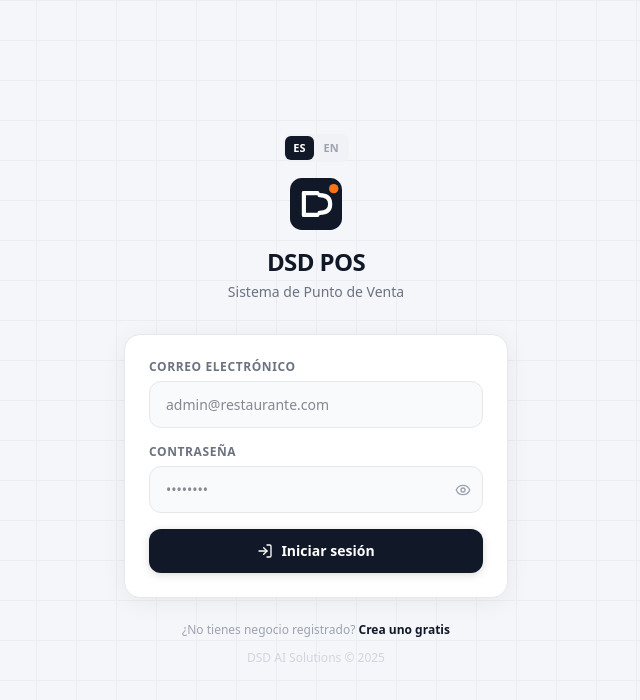
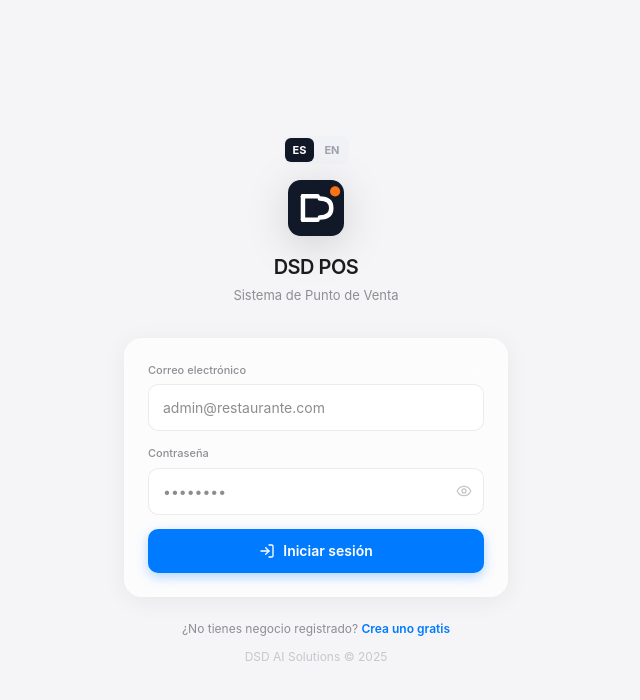
Before and after one commit to sesar21macias-sudo/DSD-SOLUTION, a Next.js app in the folder dsd-pos/frontend/: page /login in a window 1280 px wide. Shown: the top 700 px of the page, without its empty margins (324-964 px from the left). Built offline with nearby package versions, Linux system fonts and the light colour scheme; no server answers.

Commit message:
feat: redisena login del POS con estetica Apple
Fondo gris claro, tarjeta con vidrio esmerilado, azul de sistema #007AFF
como acento, tipografia del sistema, esquinas mas redondeadas.

```diff
--- a/dsd-pos/frontend/src/app/login/page.tsx
+++ b/dsd-pos/frontend/src/app/login/page.tsx
@@ -36,54 +36,51 @@ export default function LoginPage() {
     }
   }
 
+  const SYSTEM_FONT = "-apple-system,BlinkMacSystemFont,'SF Pro Text','Segoe UI',Roboto,sans-serif"
+  const BLUE = '#007AFF'
+
   const inputStyle: React.CSSProperties = {
     width: '100%',
-    background: '#f9fafb',
-    border: '1px solid #e5e7eb',
-    borderRadius: '12px',
-    padding: '12px 16px',
+    background: '#ffffff',
+    border: '0.5px solid rgba(0,0,0,0.08)',
+    borderRadius: '10px',
+    padding: '12px 14px',
     fontSize: '14px',
-    color: '#111827',
+    color: '#1c1c1e',
     outline: 'none',
-    transition: 'border-color 0.15s',
+    transition: 'border-color 0.15s, box-shadow 0.15s',
+    fontFamily: SYSTEM_FONT,
   }
 
   return (
     <div
       className="min-h-screen flex items-center justify-center px-4"
-      style={{ background: '#f5f6fa' }}
+      style={{ background: '#f5f5f7', fontFamily: SYSTEM_FONT }}
     >
-      {/* Subtle grid pattern */}
-      <div
-        className="absolute inset-0 pointer-events-none opacity-[0.03]"
-        style={{
-          backgroundImage: 'linear-gradient(#111 1px, transparent 1px), linear-gradient(90deg, #111 1px, transparent 1px)',
-          backgroundSize: '40px 40px',
-        }}
-      />
-
       <div className="w-full max-w-sm relative">
         <div className="flex justify-center mb-4">
           <LanguageSwitcher />
         </div>
         {/* Logo + heading */}
         <div className="text-center mb-8 flex flex-col items-center gap-4">
-          <DSDLogo size={52} variant="dark" />
+          <div style={{ filter: 'drop-shadow(0 8px 20px rgba(0,0,0,0.15))' }}>
+            <DSDLogo size={56} variant="dark" />
+          </div>
           <div>
-            <h1 className="text-2xl font-bold tracking-tight" style={{ color: '#111827' }}>{t('login.title')}</h1>
-            <p className="text-sm mt-1" style={{ color: '#6b7280' }}>{t('login.subtitle')}</p>
+            <h1 className="text-[20px] font-semibold tracking-tight" style={{ color: '#1c1c1e' }}>{t('login.title')}</h1>
+            <p className="text-[13px] mt-1" style={{ color: '#8e8e93' }}>{t('login.subtitle')}</p>
           </div>
         </div>
 
-        {/* Card */}
+        {/* Card: vidrio esmerilado, esquinas grandes, sombra suave */}
         <form
           onSubmit={handleSubmit}
-          className="rounded-2xl p-6 space-y-4"
-          style={{ background: '#ffffff', border: '1px solid #e5e7eb', boxShadow: '0 4px 24px rgba(0,0,0,0.06)' }}
+          className="rounded-[18px] p-6 space-y-3.5"
+          style={{ background: 'rgba(255,255,255,0.7)', backdropFilter: 'blur(20px) saturate(180%)', WebkitBackdropFilter: 'blur(20px) saturate(180%)', boxShadow: '0 4px 24px rgba(0,0,0,0.06)' }}
         >
           {/* Email */}
           <div className="space-y-1.5">
-            <label className="block text-xs font-semibold uppercase tracking-wider" style={{ color: '#6b7280' }}>
+            <label className="block text-[11px] font-medium" style={{ color: '#8e8e93' }}>
               {t('login.email')}
             </label>
             <input
@@ -93,14 +90,14 @@ export default function LoginPage() {
               placeholder="admin@restaurante.com"
               required
               style={inputStyle}
-              onFocus={e => (e.currentTarget.style.borderColor = '#111827')}
-              onBlur={e => (e.currentTarget.style.borderColor = '#e5e7eb')}
+              onFocus={e => { e.currentTarget.style.borderColor = BLUE; e.currentTarget.style.boxShadow = `0 0 0 3px ${BLUE}22` }}
+              onBlur={e => { e.currentTarget.style.borderColor = 'rgba(0,0,0,0.08)'; e.currentTarget.style.boxShadow = 'none' }}
             />
           </div>
 
           {/* Password */}
           <div className="space-y-1.5">
-            <label className="block text-xs font-semibold uppercase tracking-wider" style={{ color: '#6b7280' }}>
+            <label className="block text-[11px] font-medium" style={{ color: '#8e8e93' }}>
               {t('login.password')}
             </label>
             <div className="relative">
@@ -111,14 +108,14 @@ export default function LoginPage() {
                 placeholder="••••••••"
                 required
                 style={{ ...inputStyle, paddingRight: '44px' }}
-                onFocus={e => (e.currentTarget.style.borderColor = '#111827')}
-                onBlur={e => (e.currentTarget.style.borderColor = '#e5e7eb')}
+                onFocus={e => { e.currentTarget.style.borderColor = BLUE; e.currentTarget.style.boxShadow = `0 0 0 3px ${BLUE}22` }}
+                onBlur={e => { e.currentTarget.style.borderColor = 'rgba(0,0,0,0.08)'; e.currentTarget.style.boxShadow = 'none' }}
               />
               <button
                 type="button"
                 onClick={() => setShowPw(p => !p)}
                 className="absolute right-3 top-1/2 -translate-y-1/2 transition-colors"
-                style={{ color: '#9ca3af' }}
+                style={{ color: '#c7c7cc' }}
               >
                 {showPw ? <EyeOff size={16} /> : <Eye size={16} />}
               </button>
@@ -129,8 +126,8 @@ export default function LoginPage() {
           <button
             type="submit"
             disabled={loading}
-            className="w-full font-semibold py-3 rounded-xl text-white text-sm flex items-center justify-center gap-2 transition-opacity disabled:opacity-60"
-            style={{ background: '#111827', boxShadow: '0 2px 8px rgba(0,0,0,0.15)' }}
+            className="w-full font-semibold py-3 rounded-[10px] text-white text-sm flex items-center justify-center gap-2 transition-opacity disabled:opacity-60"
+            style={{ background: BLUE, boxShadow: `0 4px 12px ${BLUE}4D` }}
           >
             {loading ? (
               <>
@@ -148,11 +145,11 @@ export default function LoginPage() {
           </button>
         </form>
 
-        <p className="text-center text-xs mt-6" style={{ color: '#9ca3af' }}>
-          ¿No tienes negocio registrado? <Link href="/signup" className="font-semibold" style={{ color: '#111827' }}>Crea uno gratis</Link>
+        <p className="text-center text-xs mt-6" style={{ color: '#8e8e93' }}>
+          ¿No tienes negocio registrado? <Link href="/signup" className="font-semibold" style={{ color: BLUE }}>Crea uno gratis</Link>
         </p>
 
-        <p className="text-center text-xs mt-3" style={{ color: '#d1d5db' }}>
+        <p className="text-center text-xs mt-3" style={{ color: '#c7c7cc' }}>
           DSD AI Solutions © 2025
         </p>
       </div>
```
